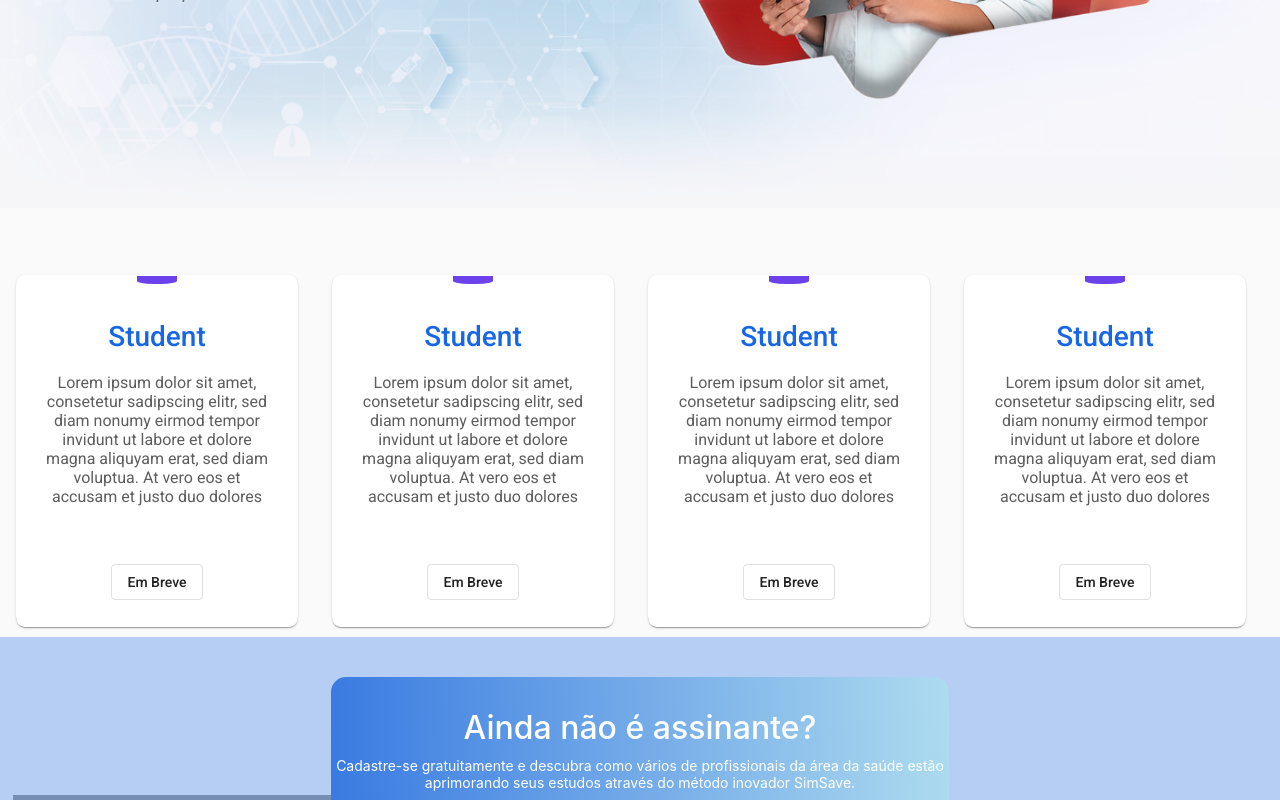
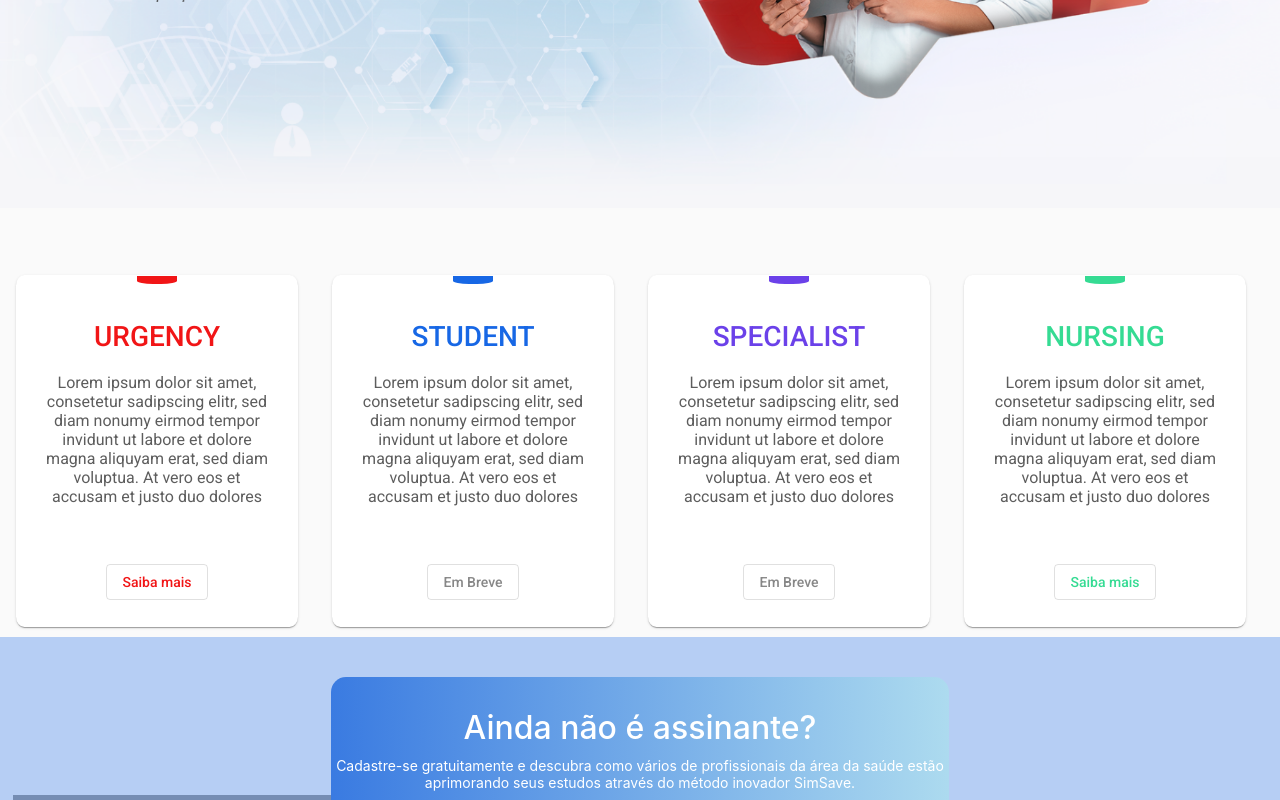
Before and after one commit to mugarate12/Angular-Test-SimSave, an Angular app: page / in a window 1280 px wide. Shown: the part 390-1190 px from the top of the page. Built offline with nearby package versions, Linux system fonts and the light colour scheme; grey boxes are pictures that could not be loaded.

Commit message:
card changes on diferent context

```diff
--- a/src/app/shared/card-list/card-list.component.html
+++ b/src/app/shared/card-list/card-list.component.html
@@ -1,6 +1,6 @@
 <div class="card-list-container">
-  <app-card></app-card>
-  <app-card></app-card>
-  <app-card></app-card>
-  <app-card></app-card>
+  <app-card title="URGENCY" titleColor="#F11516" btnTextColor="#F11516"></app-card>
+  <app-card title="STUDENT" titleColor="#1767E5" ></app-card>
+  <app-card title="SPECIALIST" titleColor="#6B41E9" ></app-card>
+  <app-card title="NURSING" titleColor="#35DB93" btnTextColor="#35DB93"></app-card>
 </div>
--- a/src/app/shared/card/card.component.css
+++ b/src/app/shared/card/card.component.css
@@ -44,8 +44,6 @@
   text-align: center;
 
   margin-bottom: 20px;
-
-  color: #1767E5;
 }
 
 .content {
@@ -74,6 +72,10 @@
   align-items: center;
 }
 
+.card-footer-btn {
+  color: #878787;
+}
+
 @media (max-width: 1200px) {
   .card-container {
     height: 280px;
--- a/src/app/shared/card/card.component.html
+++ b/src/app/shared/card/card.component.html
@@ -1,14 +1,14 @@
 <mat-card class="card-container">
   <div class="card-header">
-    <div class="card-pick"></div>
+    <div class="card-pick" [ngStyle]="{'background-color': titleColor}"></div>
   </div>
 
   <div class="card-body">
-    <h2 class="title">Student</h2>
+    <h2 class="title" [ngStyle]="{'color': titleColor}">{{title}}</h2>
     <p class="content">Lorem ipsum dolor sit amet, consetetur sadipscing elitr, sed diam nonumy eirmod tempor invidunt ut labore et dolore magna aliquyam erat, sed diam voluptua. At vero eos et accusam et justo duo dolores et ea rebum. Stet clita kasd gubergren, no sea takimata sanctus est Lorem ipsum dolor sit amet.</p>
   </div>
 
   <div class="card-footer">
-    <a mat-stroked-button >Em Breve</a>
+    <a mat-stroked-button class="card-footer-btn" [ngStyle]="{'color': btnTextColor}">{{btnContent}}</a>
   </div>
 </mat-card>
--- a/src/app/shared/card/card.component.ts
+++ b/src/app/shared/card/card.component.ts
@@ -1,4 +1,4 @@
-import { Component, OnInit } from '@angular/core';
+import { Component, Input, OnInit } from '@angular/core';
 
 @Component({
   selector: 'app-card',
@@ -6,10 +6,20 @@ import { Component, OnInit } from '@angular/core';
   styleUrls: ['./card.component.css']
 })
 export class CardComponent implements OnInit {
+  @Input() title: string;
+  @Input() titleColor: string;
+  @Input() btnTextColor?: string;
+  btnContent: string;
 
-  constructor() { }
+  constructor() {
+  }
 
   ngOnInit(): void {
+    if (this.title === 'URGENCY' || this.title === 'NURSING') {
+      this.btnContent = 'Saiba mais'
+    } else {
+      this.btnContent = 'Em Breve'
+    }
   }
 
 }
--- a/src/app/shared/login-card-form/login-card-form.component.css
+++ b/src/app/shared/login-card-form/login-card-form.component.css
@@ -46,6 +46,7 @@
 
   margin-left: 60px;
   margin-right: 60px;
+  margin-bottom: 20px;
 }
 
 .login-content-form-container {
```
